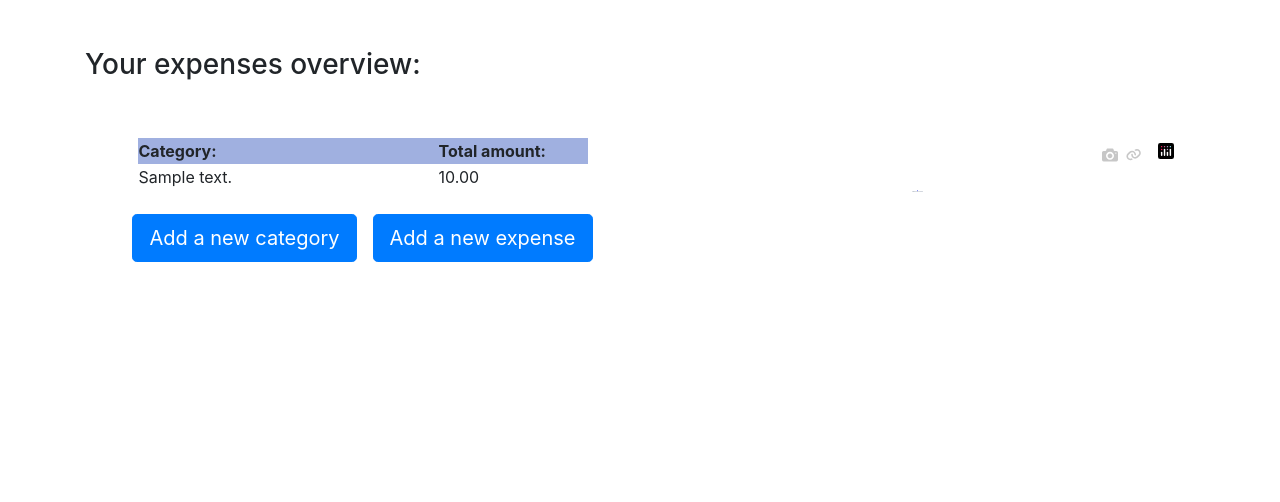
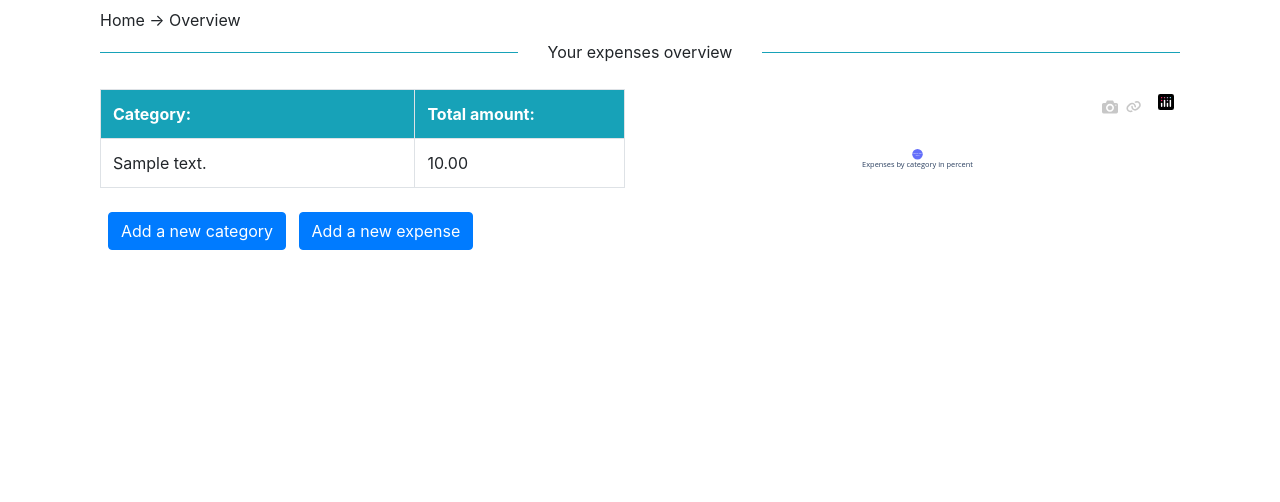
Before and after one commit to The-Maniak/expense_tracker, a Django app: page /overview/ in a window 1280 px wide. Shown: the part 56-558 px from the top of the page. Run offline with Django 4.2, Linux system fonts and the light colour scheme; a user stored in the database is signed in; tables that the repository leaves empty hold one stand-in row (values such as "Sample post"); some libraries are stand-ins or nearby versions.

Commit message:
Modified Add Expense view. Further adjustments to html and css.

```diff
--- a/expense_tracker_app/static/css/custom.css
+++ b/expense_tracker_app/static/css/custom.css
@@ -6,3 +6,29 @@ html, body {
 main {
     min-height: calc(100% - 132px);
 }
+
+.page-title {
+    position: relative;
+    text-align: center;
+    margin-bottom: 25px;
+}
+
+.page-title:before {
+    background-color: #17a2b8;
+    width: 100%;
+    height: 1px;
+    position: absolute;
+    top: 12px;
+    left: 0;
+    content: "";
+    z-index: 1;
+}
+
+.page-title span {
+    background: #FFF;
+    padding: 0 30px;
+    margin: 0;
+    position: relative;
+    z-index: 2;
+    display: inline-block;
+}
--- a/expense_tracker_app/templates/expense_tracker_app/base.html
+++ b/expense_tracker_app/templates/expense_tracker_app/base.html
@@ -64,7 +64,7 @@
 </nav>
 <main>
     <div class="container">
-        <!--<div>{% block page_header %}{%endblock page_header %}</div>-->
+        <div class="col-12 d-flex pt-2 pb-2">{% block page_header %}{%endblock page_header %}</div>
         <div>{% block content %}{% endblock content%}</div>
     </div>
 </main>
--- a/expense_tracker_app/templates/expense_tracker_app/category.html
+++ b/expense_tracker_app/templates/expense_tracker_app/category.html
@@ -5,13 +5,13 @@ ET - {{ category.text }} - expenses
 {% endblock title %}
 
 {% block page_header %}
-<p>ET - {{ category }} - expenses:</p>
+<span>Home -> Categories -> {{ category }}</span>
 {% endblock page_header %}
 
 {% block content %}
 <div class="container">
-    <div class="row">
-        <h1> {{ category }} </h1>
+     <div class="page-title">
+        <span>{{ category }}</span>
     </div>
     <div class="row">
         <div class="col-9">
--- a/expense_tracker_app/templates/expense_tracker_app/overview.html
+++ b/expense_tracker_app/templates/expense_tracker_app/overview.html
@@ -6,40 +6,38 @@ ET - Overview
 {% endblock title %}
 
 {% block page_header %}
-<p>Overview</p>
+<span>Home -> Overview</span>
 {% endblock page_header %}
 
 {% block content %}
 <div class="container">
     {% if categories %}
     {% if expenses %}
-            <div class="row my-5">
-                <h3>Your expenses overview:</h3>
+    <div class="page-title">
+        <span>Your expenses overview</span>
     </div>
-            <div class="row my-5">
-                <div class="col">
-                    <div class="row d-flex justify-content-center ">
-                        <table>
-                            <tr bgcolor="navyblue">
-                                <th width="300">Category:</th>
-                                <th width="150">Total amount:</th>
+    <div class="row">
+        <div class="col-6">
+            <table class="table table-bordered">
+                <tr class="bg-info text-white">
+                    <th width="60%">Category:</th>
+                    <th>Total amount:</th>
                 </tr>
                 {% for category in categories %}
                 <tr>
-                                <td width="300">{{ category.text }}</td>
-                                <td width="150">{{ category|sum_expenses }}</td>
+                    <td>{{ category.text }}</td>
+                    <td>{{ category|sum_expenses }}</td>
                 </tr>
                 {% endfor %}
             </table>
-                    </div>
-                    <div class="row d-flex justify-content-center mt-4">
+            <div class="mt-4">
                 <a href="{% url 'expense_tracker_app:add_category' %}"
-                           class="btn btn-primary btn-lg mx-2">Add a new category</a>
-                        <a href="{% url 'expense_tracker_app:add_expense' %}" class="btn btn-primary btn-lg mx-2">Add a new
+                   class="btn btn-primary mx-2">Add a new category</a>
+                <a href="{% url 'expense_tracker_app:add_expense' %}" class="btn btn-primary">Add a new
                     expense</a>
             </div>
         </div>
-                <div class="col">
+        <div class="col-6">
             {{ chart|safe }}
         </div>
     </div>
--- a/expense_tracker_app/views.py
+++ b/expense_tracker_app/views.py
@@ -108,7 +108,7 @@ class AddExpense(CreateView):
 
     def get_form(self, form_class=None):
         form = super(AddExpense, self).get_form(form_class)
-        form.fields['date_added'].widget = AdminDateWidget(attrs={'type': 'date',})
+        form.fields['date_added'].widget = AdminDateWidget(attrs={'type': 'date', })
         for field in form.fields.values():
             field.widget.attrs.update({'class': 'form-control'})
 
@@ -118,6 +118,14 @@ class AddExpense(CreateView):
         modelform = super().get_form_class()
         modelform.base_fields['category'].limit_choices_to = {'owner_id': self.request.user}
         return modelform
+
+    def get(self, request):
+        categories = Category.objects.filter(owner=self.request.user)
+        context = {'categories': categories}
+        if categories:
+            additional_context = {'form': self.get_form()}
+            context.update(additional_context)
+        return render(request, 'expense_tracker_app/add_expense.html', context)
 
     def get_success_url(self):
         expense = self.object
```
Also changed, not shown: expense_tracker_app/templates/expense_tracker_app/add_expense.html (+9 -7 lines), expense_tracker_app/templates/expense_tracker_app/category_list.html (+20 -8 lines), expense_tracker_app/templates/expense_tracker_app/index.html (+2 -7 lines), 1 other file. Lines whose indentation alone changed are shown as unchanged.
